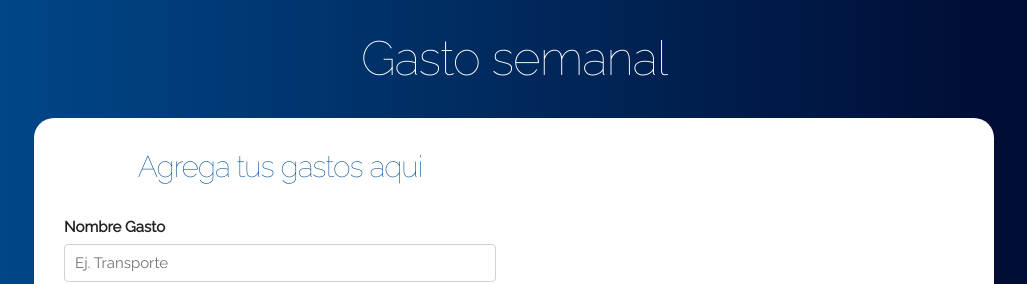
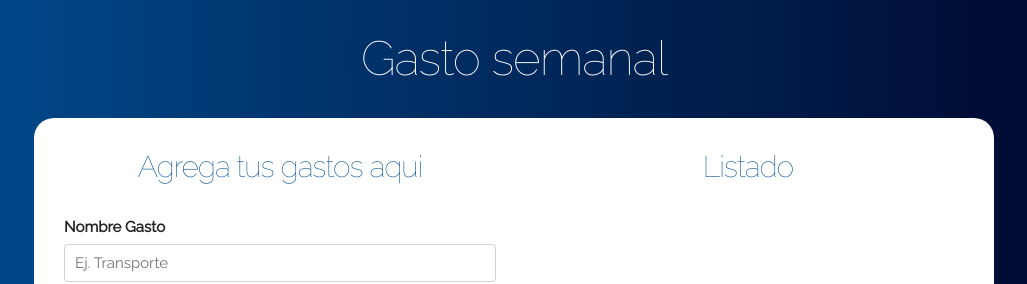
Before and after one commit to FlorenciaNodar/ReactJSPr-ctica2, a React (Create React App) app: page / in a window 1280 px wide. Shown: the top 284 px of the page, without its empty margins (126-1153 px from the left). Built offline with nearby package versions, Linux system fonts and the light colour scheme.

Commit message:
se agregó el componente Listado.js donde se va a mostrar la información

```diff
--- a/src/componentes/App.js
+++ b/src/componentes/App.js
@@ -2,27 +2,32 @@ import React, { Component } from 'react';
 import '../css/app.css';
 import Header from './Header';
 import Formulario from './Formulario';
+import Listado from './Listado';
 
 
 class App extends Component {
 
-  state ={
-    presupuesto: '',
-    restante: '',
-    gastos: {}
+  constructor(props){
+    super(props);
+    this.state ={
+      presupuesto: '',
+      restante: '',
+      gastoSemanal: {}
+    }
   }
+
   //Agregar un nuevo gasto al state
   agregarGasto = gasto => {
     //tomar una copia del state actual
-    const gastos = {...this.state.gastos};
+    const gastos = {...this.state.gastoSemanal};
 
     //Agregara el gasto al objeto del state
     gastos[`gasto${Date.now()}`] = gasto;
 
     //Ponerlo en state
-    this.setState=({
-        gastos: gastos
-    });
+    this.setState({
+      gastoSemanal: gastos
+    })
 
   }
 
@@ -35,7 +40,9 @@ class App extends Component {
            <div className="one-half column">
               <Formulario agregarGasto={this.agregarGasto}/>
            </div>
-           <div className="one-half column"></div>
+           <div className="one-half column">
+              <Listado gastos={this.state.gastoSemanal}/>
+           </div>
          </div>
       </div>
       </div>
--- a/src/componentes/Formulario.js
+++ b/src/componentes/Formulario.js
@@ -16,7 +16,7 @@ class FormularioGasto extends Component{
         }
 
 
-        console.log(gasto);
+        // console.log(gasto);
         // agregarlo y enviarlo por props
         this.props.agregarGasto(gasto);
 
--- /dev/null
+++ b/src/componentes/Listado.js
@@ -0,0 +1,15 @@
+import React, {Component} from 'react';
+
+class Listado extends Component{
+render(){
+    return(
+        <div className="gastos-realizados">
+        <h2>Listado</h2>
+            {console.log(this.props.gastos)}
+        </div>
+    )
+}
+
+}
+
+export default Listado;
```
